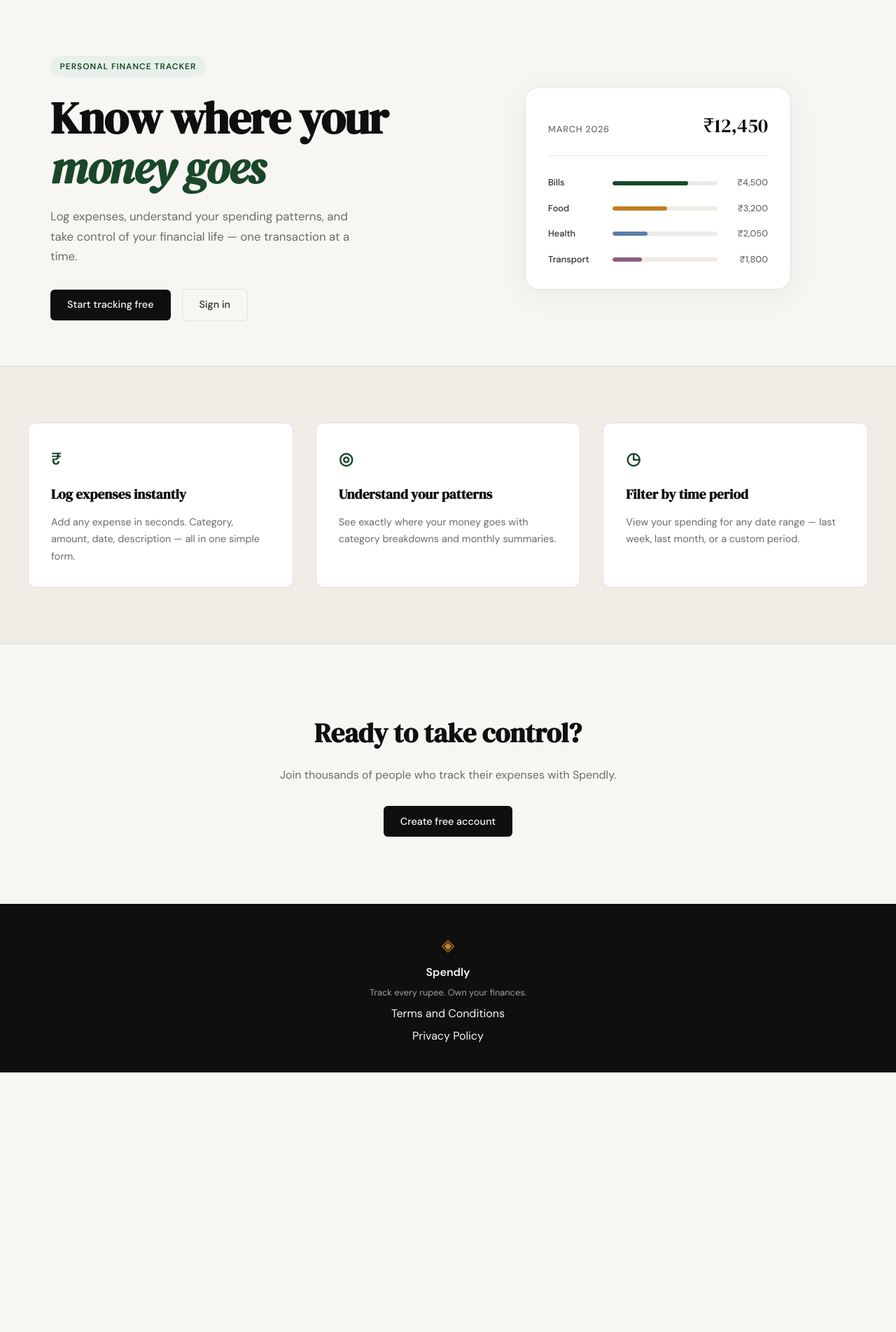
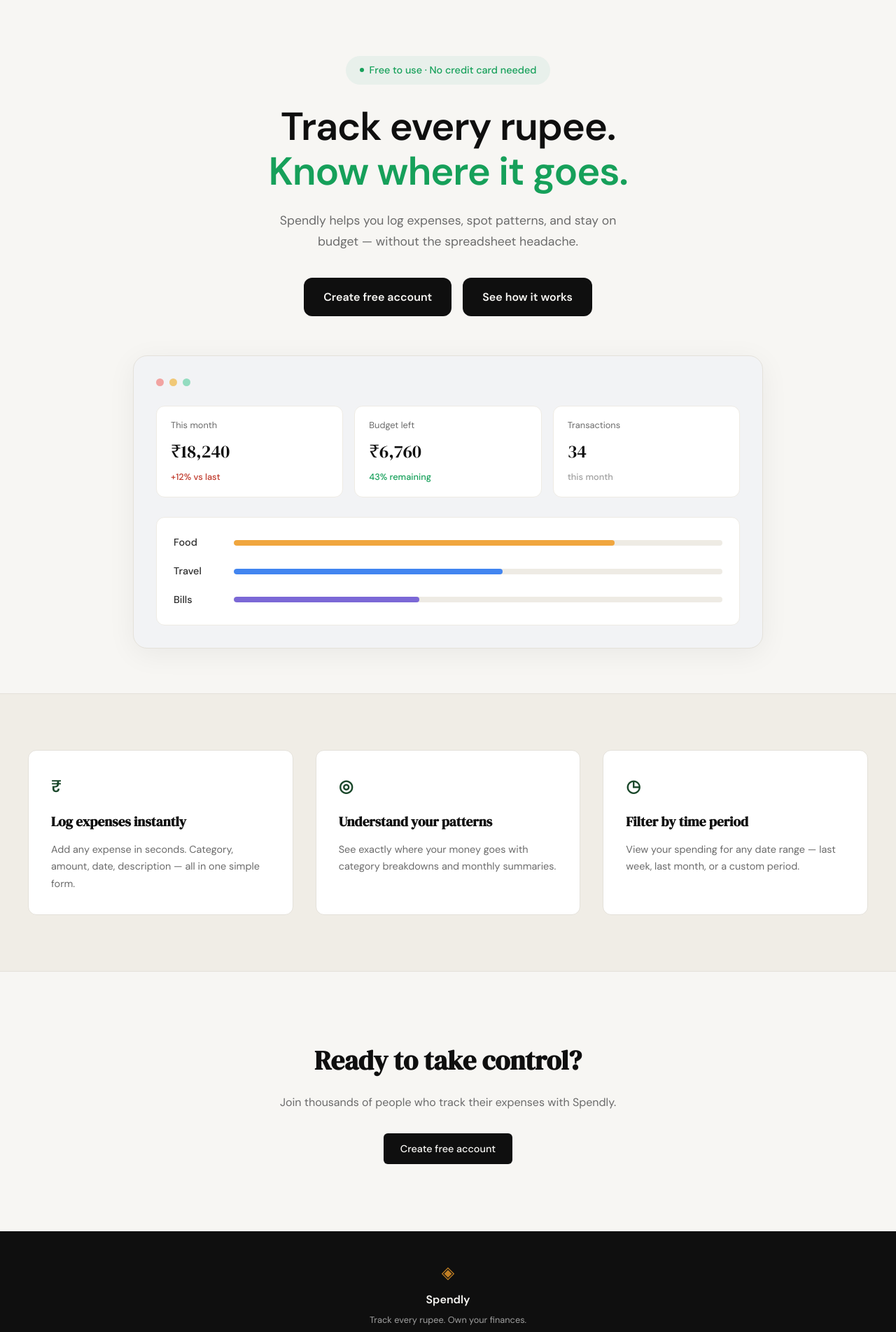
Before and after one commit to vt-narendra-singh/spendly, a Flask app: page / in a window 1280 px wide. Shown: the part 61-1965 px from the top of the page at 70% size. Before the commit the page ends 1594 px from the top, so only its background shows below. Run offline with Flask 3, Linux system fonts and the light colour scheme.

Commit message:
landing: redesign hero section to match mockup

```diff
--- a/static/css/style.css
+++ b/static/css/style.css
@@ -125,47 +125,63 @@ a { color: inherit; text-decoration: none; }
 
 .hero {
     padding: 5rem 2rem 4rem;
-    display: grid;
-    grid-template-columns: 1fr 1fr;
-    gap: 4rem;
+    display: flex;
+    flex-direction: column;
     align-items: center;
+    gap: 3.5rem;
     max-width: var(--max-width);
     margin: 0 auto;
 }
 
+.hero-inner {
+    display: flex;
+    flex-direction: column;
+    align-items: center;
+    max-width: 680px;
+    text-align: center;
+}
+
 .hero-badge {
+    display: inline-flex;
+    align-items: center;
+    gap: 0.5rem;
+    background: var(--accent-light);
+    color: #16a05a;
+    font-size: 0.9rem;
+    font-weight: 500;
+    padding: 0.55rem 1.25rem;
+    border-radius: 999px;
+    margin-bottom: 1.75rem;
+}
+
+.hero-badge-dot {
+    width: 6px;
+    height: 6px;
+    border-radius: 50%;
+    background: #16a05a;
     display: inline-block;
-    background: var(--accent-light);
-    color: var(--accent);
-    font-size: 0.75rem;
-    font-weight: 600;
-    letter-spacing: 0.08em;
-    text-transform: uppercase;
-    padding: 0.35rem 0.85rem;
-    border-radius: 999px;
+}
+
+.hero-title {
+    font-family: var(--font-body);
+    font-weight: 700;
+    font-size: clamp(2.5rem, 5vw, 3.5rem);
+    line-height: 1.15;
+    letter-spacing: -0.02em;
+    color: var(--ink);
     margin-bottom: 1.5rem;
 }
 
-.hero-title {
-    font-family: var(--font-display);
-    font-size: clamp(2.5rem, 5vw, 4rem);
-    line-height: 1.1;
-    letter-spacing: -0.02em;
-    color: var(--ink);
-    margin-bottom: 1.25rem;
-}
-
-.hero-title em {
-    font-style: italic;
-    color: var(--accent);
+.hero-title-accent {
+    color: #16a05a;
 }
 
 .hero-subtitle {
-    font-size: 1.05rem;
+    font-size: 1.1rem;
     color: var(--ink-muted);
     line-height: 1.7;
-    max-width: 460px;
-    margin-bottom: 2rem;
+    max-width: 520px;
+    margin-bottom: 2.25rem;
 }
 
 .hero-actions {
@@ -174,65 +190,111 @@ a { color: inherit; text-decoration: none; }
     align-items: center;
 }
 
+.hero-actions .btn-primary {
+    padding: 0.9rem 1.75rem;
+    border-radius: var(--radius-md);
+    font-weight: 600;
+    font-size: 1rem;
+}
+
 /* ------------------------------------------------------------------ */
 /* Mock card (hero visual)                                             */
 /* ------------------------------------------------------------------ */
 
 .hero-visual {
+    width: 100%;
     display: flex;
     justify-content: center;
 }
 
 .mock-card {
-    background: var(--paper-card);
+    background: #f2f3f5;
     border: 1px solid var(--border);
     border-radius: var(--radius-lg);
     padding: 2rem;
     width: 100%;
-    max-width: 380px;
+    max-width: 900px;
     box-shadow: 0 8px 40px rgba(0,0,0,0.06);
 }
 
 .mock-card-header {
     display: flex;
-    justify-content: space-between;
-    align-items: baseline;
+    gap: 0.5rem;
     margin-bottom: 1.75rem;
-    padding-bottom: 1.25rem;
-    border-bottom: 1px solid var(--border-soft);
 }
 
-.mock-label {
-    font-size: 0.8rem;
-    font-weight: 500;
-    color: var(--ink-muted);
-    text-transform: uppercase;
-    letter-spacing: 0.06em;
+.mock-dot {
+    width: 11px;
+    height: 11px;
+    border-radius: 50%;
 }
 
-.mock-total {
+.mock-dot-red { background: #f2a3a1; }
+.mock-dot-yellow { background: #f0c877; }
+.mock-dot-green { background: #93dcc0; }
+
+.mock-stats {
+    display: grid;
+    grid-template-columns: repeat(3, 1fr);
+    gap: 1rem;
+    margin-bottom: 1.75rem;
+}
+
+.mock-stat {
+    background: var(--paper-card);
+    border: 1px solid var(--border-soft);
+    border-radius: var(--radius-md);
+    padding: 1.1rem 1.25rem;
+    display: flex;
+    flex-direction: column;
+    gap: 0.4rem;
+}
+
+.mock-stat-label {
+    font-size: 0.8rem;
+    color: var(--ink-muted);
+}
+
+.mock-stat-value {
     font-family: var(--font-display);
-    font-size: 1.75rem;
+    font-size: 1.6rem;
     color: var(--ink);
 }
 
-.mock-bars { display: flex; flex-direction: column; gap: 1rem; }
+.mock-stat-change {
+    font-size: 0.8rem;
+    font-weight: 500;
+}
+
+.mock-stat-change-negative { color: var(--danger); }
+.mock-stat-change-positive { color: #16a05a; }
+.mock-stat-change-muted { color: var(--ink-faint); }
+
+.mock-bars {
+    background: var(--paper-card);
+    border: 1px solid var(--border-soft);
+    border-radius: var(--radius-md);
+    padding: 1.5rem;
+    display: flex;
+    flex-direction: column;
+    gap: 1.1rem;
+}
 
 .mock-bar-row {
     display: grid;
-    grid-template-columns: 80px 1fr 60px;
+    grid-template-columns: 70px 1fr;
     align-items: center;
-    gap: 0.75rem;
+    gap: 1rem;
 }
 
 .mock-cat {
-    font-size: 0.8rem;
+    font-size: 0.9rem;
     font-weight: 500;
     color: var(--ink-soft);
 }
 
 .mock-bar-track {
-    height: 6px;
+    height: 8px;
     background: var(--border-soft);
     border-radius: 999px;
     overflow: hidden;
@@ -240,21 +302,13 @@ a { color: inherit; text-decoration: none; }
 
 .mock-bar {
     height: 100%;
-    background: var(--accent);
     border-radius: 999px;
     transition: width 0.6s ease;
 }
 
-.mock-bar-2 { background: var(--accent-2); }
-.mock-bar-3 { background: #5b7fa6; }
-.mock-bar-4 { background: #8b5e83; }
-
-.mock-amt {
-    font-size: 0.8rem;
-    font-weight: 500;
-    color: var(--ink-muted);
-    text-align: right;
-}
+.mock-bar-food { background: #f0a63e; }
+.mock-bar-travel { background: #4285f0; }
+.mock-bar-bills { background: #7b68d6; }
 
 /* ------------------------------------------------------------------ */
 /* Buttons                                                             */
@@ -551,13 +605,7 @@ a { color: inherit; text-decoration: none; }
 /* ------------------------------------------------------------------ */
 
 @media (max-width: 900px) {
-    .hero {
-        grid-template-columns: 1fr;
-        text-align: center;
-    }
-
     .hero-subtitle { max-width: 100%; }
-    .hero-actions { justify-content: center; }
     .hero-visual { display: none; }
 
     .features-inner { grid-template-columns: 1fr; }
--- a/templates/landing.html
+++ b/templates/landing.html
@@ -6,55 +6,65 @@
 
 <section class="hero">
     <div class="hero-inner">
-        <div class="hero-badge">Personal Finance Tracker</div>
+        <div class="hero-badge">
+            <span class="hero-badge-dot"></span>
+            Free to use · No credit card needed
+        </div>
         <h1 class="hero-title">
-            Know where your<br>
-            <em>money goes</em>
+            Track every rupee.<br>
+            <span class="hero-title-accent">Know where it goes.</span>
         </h1>
         <p class="hero-subtitle">
-            Log expenses, understand your spending patterns,
-            and take control of your financial life —
-            one transaction at a time.
+            Spendly helps you log expenses, spot patterns, and stay
+            on budget — without the spreadsheet headache.
         </p>
         <div class="hero-actions">
-            <a href="{{ url_for('register') }}" class="btn-primary">Start tracking free</a>
-            <a href="{{ url_for('login') }}" class="btn-ghost">Sign in</a>
+            <a href="{{ url_for('register') }}" class="btn-primary">Create free account</a>
+            <a href="#" class="btn-primary">See how it works</a>
         </div>
     </div>
     <div class="hero-visual">
         <div class="mock-card">
             <div class="mock-card-header">
-                <span class="mock-label">March 2026</span>
-                <span class="mock-total">₹12,450</span>
+                <span class="mock-dot mock-dot-red"></span>
+                <span class="mock-dot mock-dot-yellow"></span>
+                <span class="mock-dot mock-dot-green"></span>
+            </div>
+            <div class="mock-stats">
+                <div class="mock-stat">
+                    <span class="mock-stat-label">This month</span>
+                    <span class="mock-stat-value">₹18,240</span>
+                    <span class="mock-stat-change mock-stat-change-negative">+12% vs last</span>
+                </div>
+                <div class="mock-stat">
+                    <span class="mock-stat-label">Budget left</span>
+                    <span class="mock-stat-value">₹6,760</span>
+                    <span class="mock-stat-change mock-stat-change-positive">43% remaining</span>
+                </div>
+                <div class="mock-stat">
+                    <span class="mock-stat-label">Transactions</span>
+                    <span class="mock-stat-value">34</span>
+                    <span class="mock-stat-change mock-stat-change-muted">this month</span>
+                </div>
             </div>
             <div class="mock-bars">
                 <div class="mock-bar-row">
+                    <span class="mock-cat">Food</span>
+                    <div class="mock-bar-track">
+                        <div class="mock-bar mock-bar-food" style="width: 78%"></div>
+                    </div>
+                </div>
+                <div class="mock-bar-row">
+                    <span class="mock-cat">Travel</span>
+                    <div class="mock-bar-track">
+                        <div class="mock-bar mock-bar-travel" style="width: 55%"></div>
+                    </div>
+                </div>
+                <div class="mock-bar-row">
                     <span class="mock-cat">Bills</span>
                     <div class="mock-bar-track">
-                        <div class="mock-bar" style="width: 72%"></div>
+                        <div class="mock-bar mock-bar-bills" style="width: 38%"></div>
                     </div>
-                    <span class="mock-amt">₹4,500</span>
-                </div>
-                <div class="mock-bar-row">
-                    <span class="mock-cat">Food</span>
-                    <div class="mock-bar-track">
-                        <div class="mock-bar mock-bar-2" style="width: 52%"></div>
-                    </div>
-                    <span class="mock-amt">₹3,200</span>
-                </div>
-                <div class="mock-bar-row">
-                    <span class="mock-cat">Health</span>
-                    <div class="mock-bar-track">
-                        <div class="mock-bar mock-bar-3" style="width: 33%"></div>
-                    </div>
-                    <span class="mock-amt">₹2,050</span>
-                </div>
-                <div class="mock-bar-row">
-                    <span class="mock-cat">Transport</span>
-                    <div class="mock-bar-track">
-                        <div class="mock-bar mock-bar-4" style="width: 28%"></div>
-                    </div>
-                    <span class="mock-amt">₹1,800</span>
                 </div>
             </div>
         </div>
```
